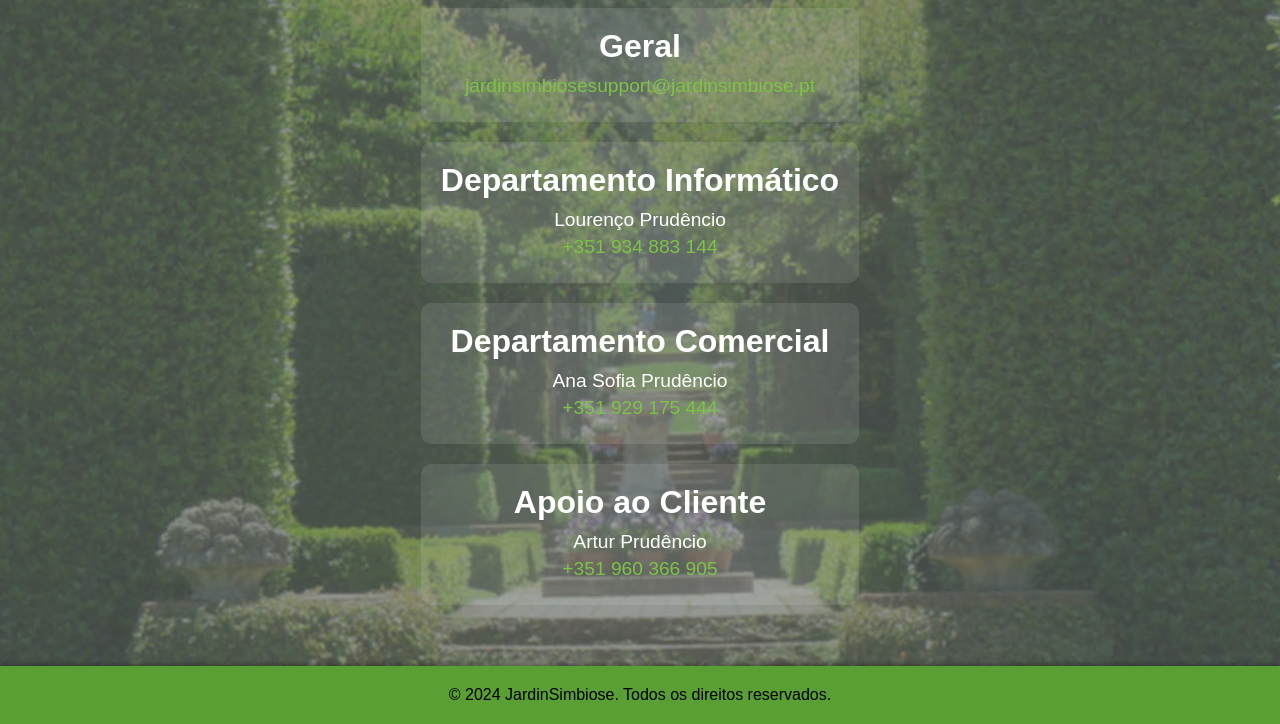
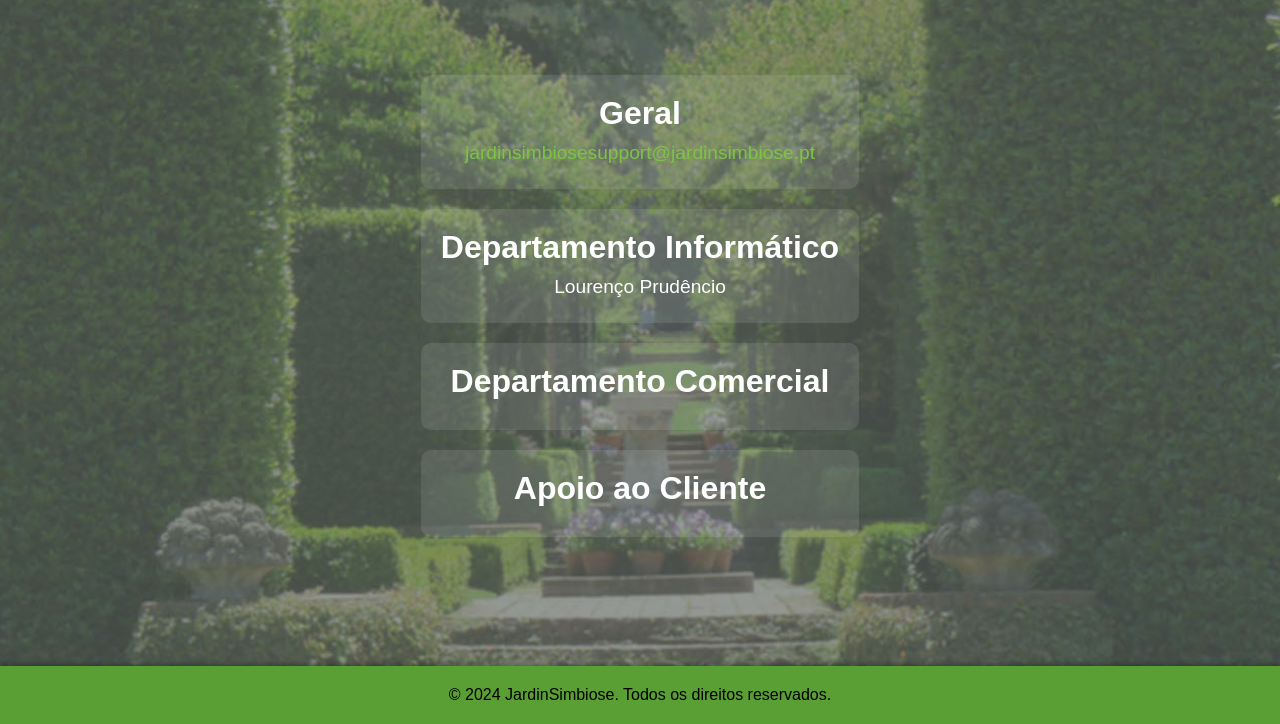
Before and after one commit to lourencoprudencio/jardinsimbiose, a plain HTML site: page contactos.html in a window 1280 px wide. Shown: the part 134-858 px from the top of the page. Drawn offline with Linux system fonts and the light colour scheme.

Commit message:
Update contactos.html

```diff
--- a/contactos.html
+++ b/contactos.html
@@ -62,17 +62,17 @@
             <div class="contacto-bloco"> <!-- Second contact block for IT department -->
                 <h2>Departamento Informático</h2> <!-- Heading for the IT department contact block -->
                 <p>Lourenço Prudêncio</p> <!-- Name of the contact person for the IT department -->
-                <p><a href="tel:+351934883144">+351 934 883 144</a></p> <!-- Phone link for contacting the IT department -->
+                <p><a href="tel:+351934883144"></a></p> <!-- Phone link for contacting the IT department -->
             </div>
             <div class="contacto-bloco"> <!-- Third contact block for the commercial department -->
                 <h2>Departamento Comercial</h2> <!-- Heading for the commercial department contact block -->
-                <p>Ana Sofia Prudêncio</p> <!-- Name of the contact person for the commercial department -->
-                <p><a href="tel:+351929175444">+351 929 175 444</a></p> <!-- Phone link for contacting the commercial department -->
+                <p></p> <!-- Name of the contact person for the commercial department -->
+                <p><a href="tel:+351929175444"></a></p> <!-- Phone link for contacting the commercial department -->
             </div>
             <div class="contacto-bloco"> <!-- Fourth contact block for customer support -->
                 <h2>Apoio ao Cliente</h2> <!-- Heading for the customer support contact block -->
-                <p>Artur Prudêncio</p> <!-- Name of the contact person for customer support -->
-                <p><a href="tel:+351960366905">+351 960 366 905</a></p> <!-- Phone link for contacting customer support -->
+                <p></p> <!-- Name of the contact person for customer support -->
+                <p><a href="tel:+351960366905"></a></p> <!-- Phone link for contacting customer support -->
             </div>
         </div>
     </section>
```
